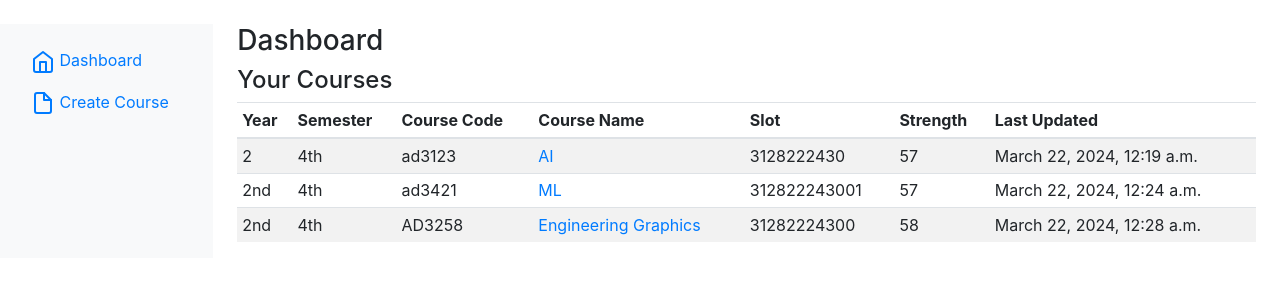
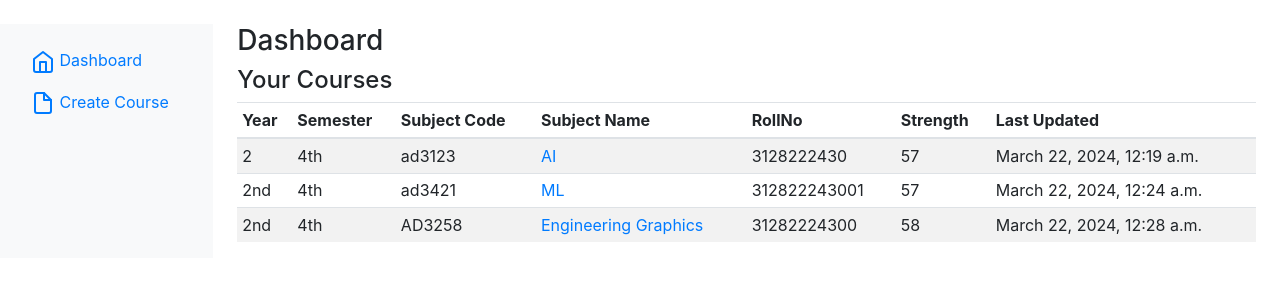
Before and after one commit to kashireddyarun/Attendblock, a Django app: template attendance/templates/dashboard.html in a window 1280 px wide. Shown: the part 80-380 px from the top of the page. Run offline with Django 3.2, Linux system fonts and the light colour scheme; the template is opened without the code that fills it: values that come from a table or form of the project are taken from there, others are empty; data comes from the database, SQL or seed files in the repository; both versions use the stored data as it was after the commit; some libraries are stand-ins or nearby versions.

Commit message:
Pending changes exported from your codespace

```diff
--- a/attendance/models.py
+++ b/attendance/models.py
@@ -10,7 +10,7 @@ class Chain(models.Model):
     """
     name = models.CharField(max_length=255)
     user = models.ForeignKey(User, on_delete=models.CASCADE)
-    year = models.IntegerField()
+    year = models.CharField(max_length=30)
     sem = models.CharField(max_length=30)
     code = models.CharField(max_length=10)
     slot = models.CharField(max_length=10)
--- a/attendance/templates/create_course.html
+++ b/attendance/templates/create_course.html
@@ -10,11 +10,11 @@
         {% csrf_token %}
         <label for="year">Year: </label>
         <input type="text" id="year" name="year" value=""><br>
-        <label for="code">Course Code: </label>
+        <label for="code">Subject Code: </label>
         <input type="text" id="code" name="code" value=""><br>
-        <label for="name">Course Name: </label>
+        <label for="name">Subject Name: </label>
         <input type="text" id="name" name="name" value=""><br>
-        <label for="slot">Slot: </label>
+        <label for="slot">RollNo: </label>
         <input type="text" id="slot" name="slot" value=""><br>
         <label for="strength">Strength: </label>
         <input type="text" id="strength" name="strength" value=""><br>
--- a/attendance/templates/dashboard.html
+++ b/attendance/templates/dashboard.html
@@ -9,9 +9,9 @@
             <tr>
               <th>Year</th>
               <th>Semester</th>
-              <th>Course Code</th>
-              <th>Course Name</th>
-              <th>Slot</th>
+              <th>Subject Code</th>
+              <th>Subject Name</th>
+              <th>RollNo</th>
               <th>Strength</th>
               <th>Last Updated</th>
             </tr>
--- a/attendance/templates/mark_attendance.html
+++ b/attendance/templates/mark_attendance.html
@@ -8,11 +8,11 @@
         <p>
             {{ chain.sem }}-{{ chain.code }}-{{ chain.slot }}-{{ i }}: &emsp;
             <label>
-                <input type="radio" name="roll_no{{ i }}" id="roll_no{{ i }}" value="P">
+                <input type="radio" name="roll_no{{ i }}" id="roll_no{{ i }}" value="p" checked="checked">
                 <span>Present &emsp; </span>
             </label>
             <label>
-                <input type="radio" name="roll_no{{ i }}" id="roll_no{{ i }}" value="A" checked="checked">
+                <input type="radio" name="roll_no{{ i }}" id="roll_no{{ i }}" value="A">
                 <span>Absent</span>
             </label>
             <br />
```
Also changed, not shown: db.sqlite3 (added).
